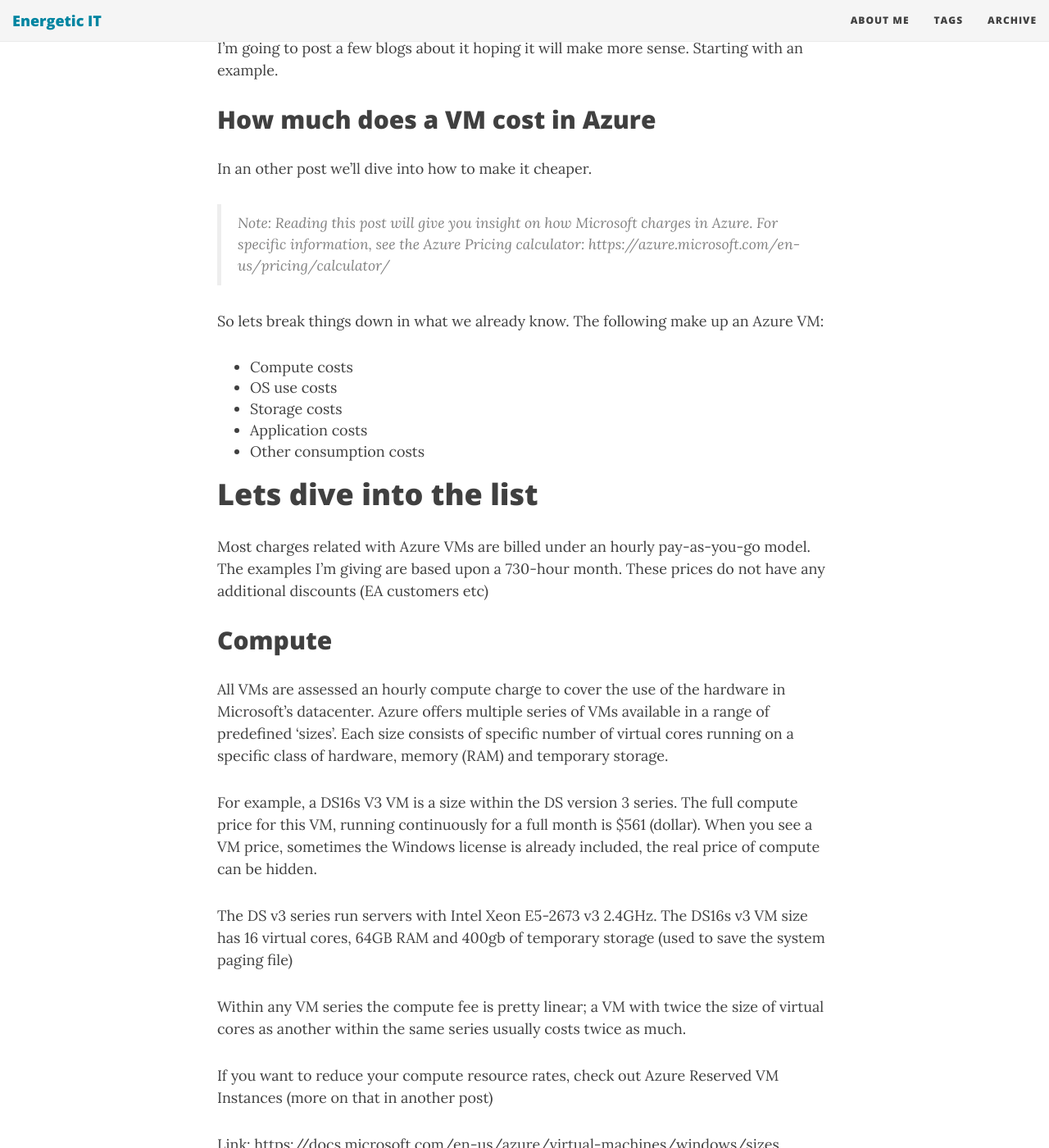
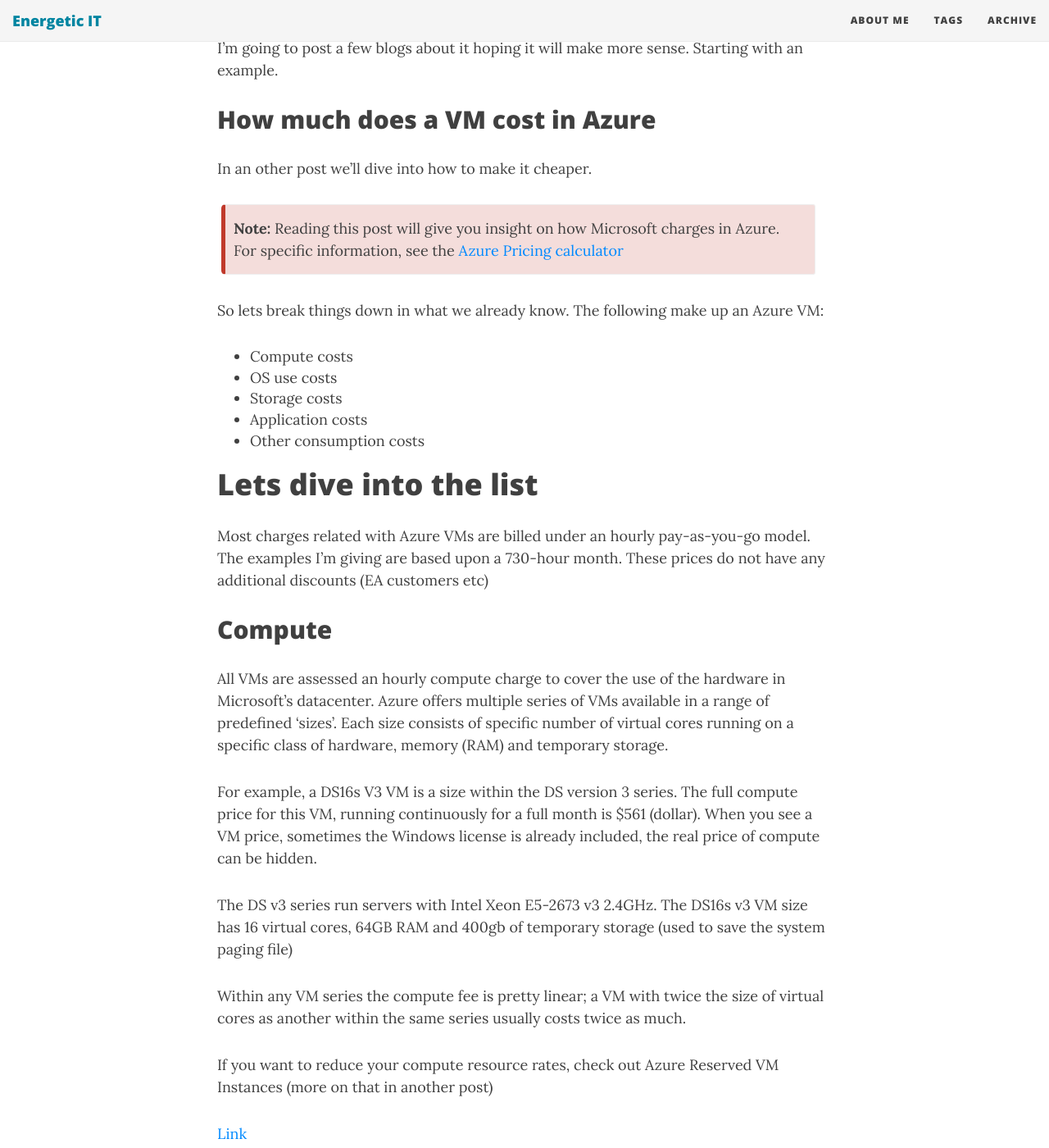
Before and after one commit to energetic-it/energetic-it.github.io, a Jekyll site: the page built from _posts/2018-12-31-azure-vm-costs-in-depth.md.md, in a window 1280 px wide and 1400 px high, scrolled down 419 px. Shown: the whole window at 82% size. Built offline with Jekyll 4.4.1, drawn with Linux system fonts in a browser that asks for light colours; nearby versions of some CDN libraries; some of the changed text lies outside the part shown.

Commit message:
fixed links

```diff
--- a/_posts/2018-12-31-azure-vm-costs-in-depth.md.md
+++ b/_posts/2018-12-31-azure-vm-costs-in-depth.md.md
@@ -16,7 +16,8 @@
 
 In an other post we'll dive into how to make it cheaper.
 
->Note: Reading this post will give you insight on how Microsoft charges in Azure. For specific information, see the Azure Pricing calculator: https://azure.microsoft.com/en-us/pricing/calculator/
+{: .box-error}
+**Note:** Reading this post will give you insight on how Microsoft charges in Azure. For specific information, see the [Azure Pricing calculator](https://azure.microsoft.com/en-us/pricing/calculator/)
 
 So lets break things down in what we already know. The following make up an Azure VM:
 
```
Also changed, not shown: other parts of _posts/2018-12-31-azure-vm-costs-in-depth.md.md (+2 -2 lines).
